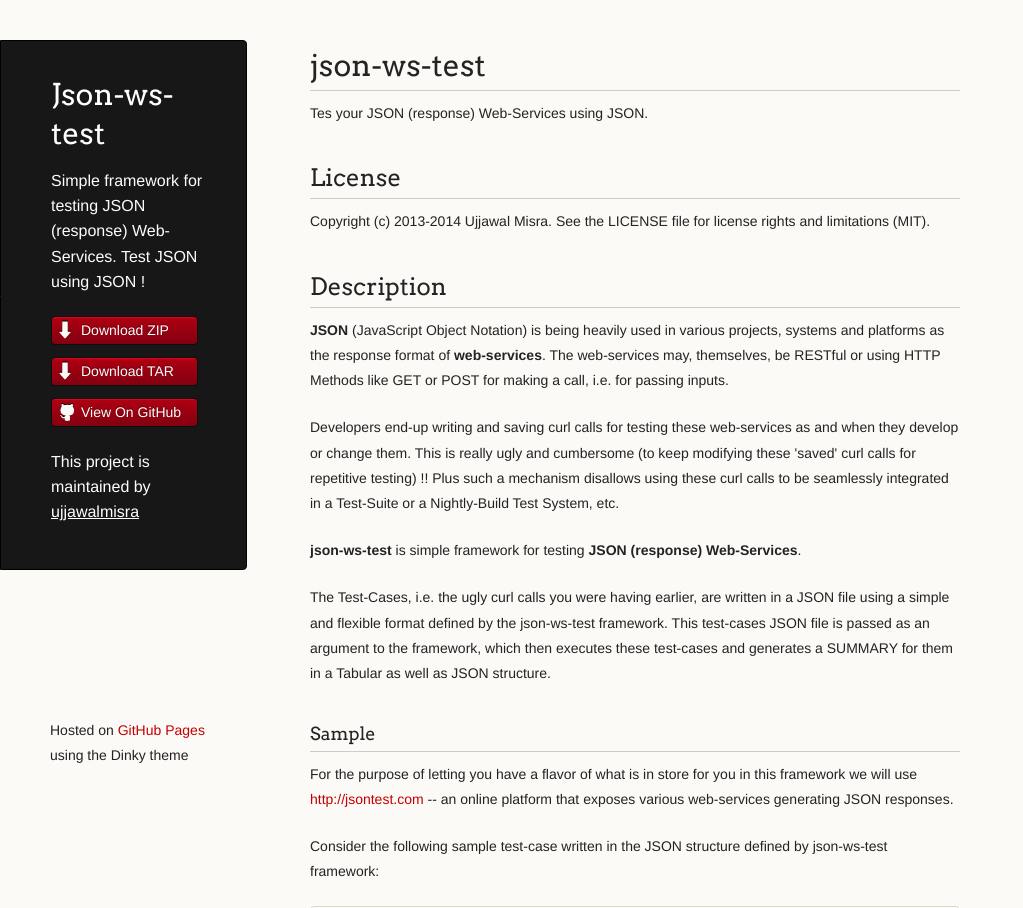
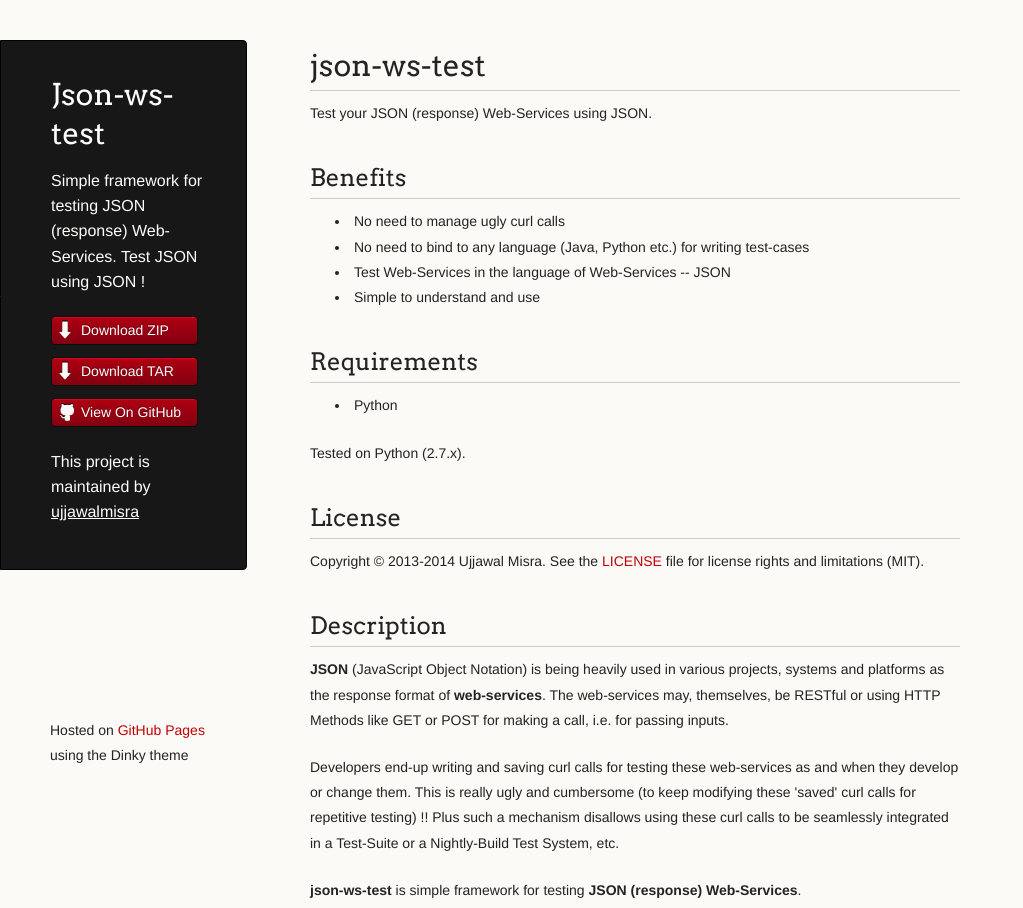
Before and after one commit to ujjawalmisra/json-ws-test, a plain HTML site: page index.html in a window 1280 px wide. Shown: the top 908 px of the page, without its empty margins (0-1023 px from the left). Drawn offline with Linux system fonts and the light colour scheme.

Commit message:
Create gh-pages branch via GitHub

```diff
--- a/index.html
+++ b/index.html
@@ -33,12 +33,27 @@
         <h1>
 <a name="json-ws-test" class="anchor" href="#json-ws-test"><span class="octicon octicon-link"></span></a>json-ws-test</h1>
 
-<p>Tes your JSON (response) Web-Services using JSON.</p>
+<p>Test your JSON (response) Web-Services using JSON.</p>
+
+<h2>
+<a name="benefits" class="anchor" href="#benefits"><span class="octicon octicon-link"></span></a>Benefits</h2>
+
+<ul>
+<li>No need to manage ugly curl calls</li>
+<li>No need to bind to any language (Java, Python etc.) for writing test-cases</li>
+<li>Test Web-Services in the language of Web-Services -- JSON</li>
+<li>Simple to understand and use</li>
+</ul><h2>
+<a name="requirements" class="anchor" href="#requirements"><span class="octicon octicon-link"></span></a>Requirements</h2>
+
+<ul>
+<li>Python </li>
+</ul><p>Tested on Python (2.7.x).</p>
 
 <h2>
 <a name="license" class="anchor" href="#license"><span class="octicon octicon-link"></span></a>License</h2>
 
-<p>Copyright (c) 2013-2014 Ujjawal Misra. See the LICENSE file for license rights and limitations (MIT).</p>
+<p>Copyright © 2013-2014 Ujjawal Misra. See the <a href="./LICENSE.txt">LICENSE</a> file for license rights and limitations (MIT).</p>
 
 <h2>
 <a name="description" class="anchor" href="#description"><span class="octicon octicon-link"></span></a>Description</h2>
```
Also changed, not shown: params.json (+1 -1 lines).
